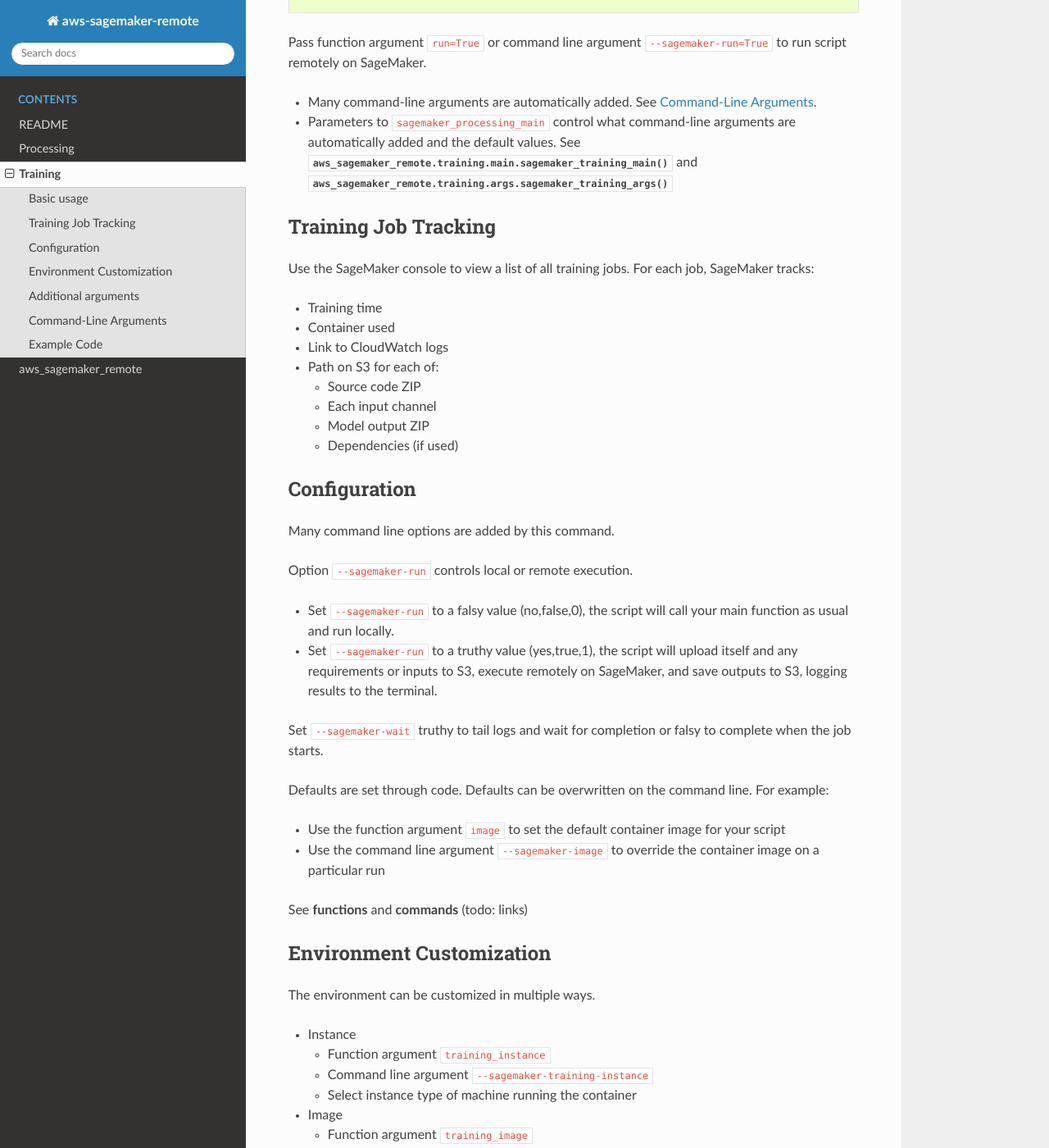
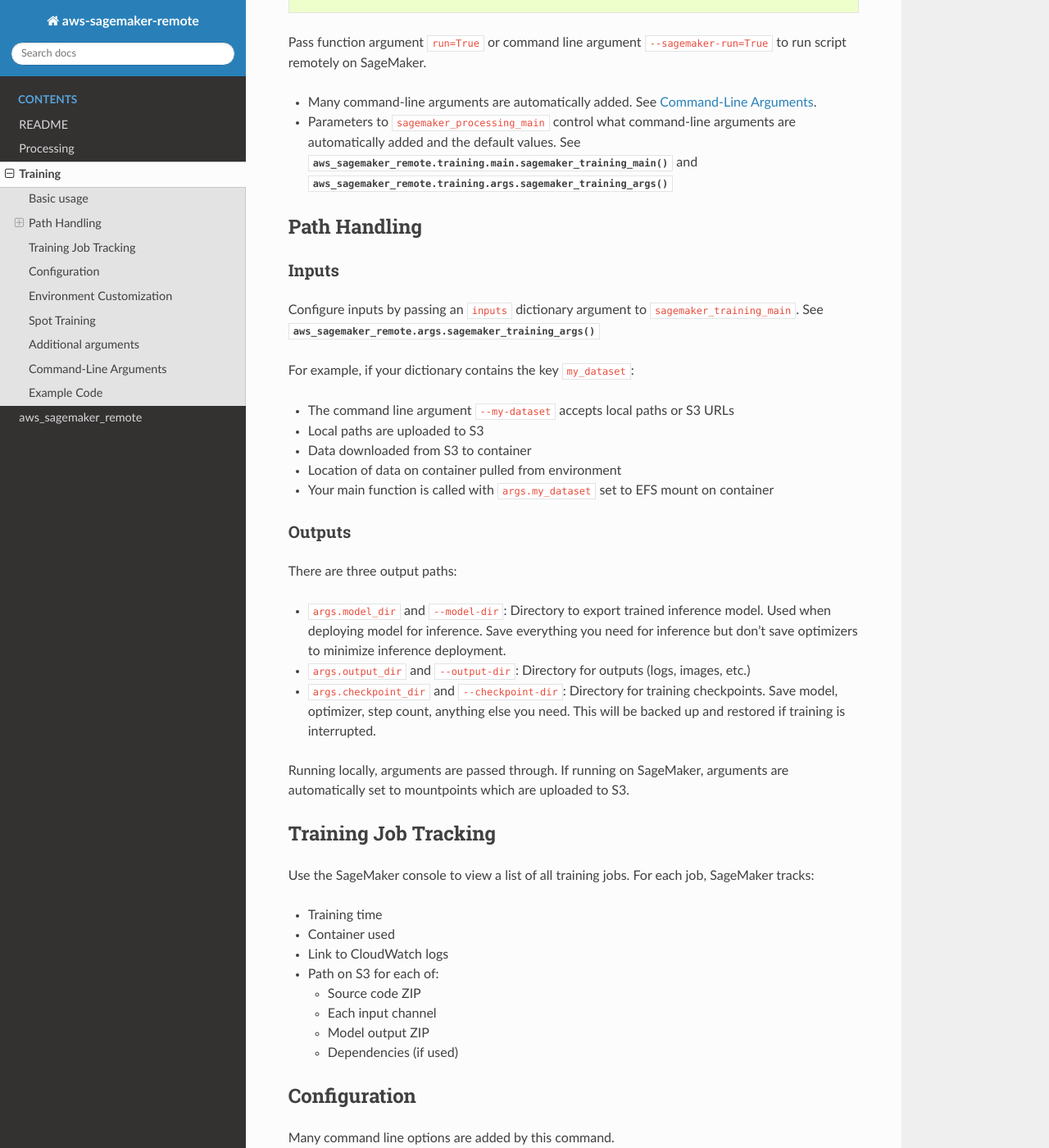
Before and after one commit to bstriner/aws-sagemaker-remote, a Sphinx documentation site: the page built from docs/source/training.rst, in a window 1280 px wide and 1400 px high, scrolled down 604 px. Shown: the whole window at 82% size. Built offline with Sphinx 7.4.7 and the Read the Docs theme 2.0.0, drawn with Linux system fonts in a browser that asks for light colours; some of the changed text lies outside the part shown.

```diff
--- a/docs/source/training.rst
+++ b/docs/source/training.rst
@@ -33,6 +33,39 @@ Pass function argument ``run=True`` or command line argument ``--sagemaker-run=T
   and the default values. See :meth:`aws_sagemaker_remote.training.main.sagemaker_training_main` and
   :meth:`aws_sagemaker_remote.training.args.sagemaker_training_args`
 
+Path Handling
+--------------
+
+Inputs
+************
+
+Configure inputs by passing an ``inputs`` dictionary argument to ``sagemaker_training_main``.
+See :meth:`aws_sagemaker_remote.args.sagemaker_training_args`
+
+For example, if your dictionary contains the key ``my_dataset``:
+
+* The command line argument ``--my-dataset`` accepts local paths or S3 URLs
+* Local paths are uploaded to S3
+* Data downloaded from S3 to container
+* Location of data on container pulled from environment
+* Your main function is called with ``args.my_dataset`` set to EFS mount on container
+
+Outputs
+************
+
+There are three output paths:
+
+* ``args.model_dir`` and ``--model-dir``: Directory to export trained inference model.
+  Used when deploying model for inference. Save everything you need for inference but don't
+  save optimizers to minimize inference deployment.
+* ``args.output_dir`` and ``--output-dir``: Directory for outputs (logs, images, etc.)
+* ``args.checkpoint_dir`` and ``--checkpoint-dir``: Directory for training checkpoints.
+  Save model, optimizer, step count, anything else you need. This will be backed up and restored
+  if training is interrupted.
+
+Running locally, arguments are passed through. If running on SageMaker, arguments
+are automatically set to mountpoints which are uploaded to S3.
+
 Training Job Tracking
 -----------------------
 
@@ -56,7 +89,6 @@ Many command line options are added by this command.
 
 Option ``--sagemaker-run`` controls local or remote execution.
 
-
 * Set ``--sagemaker-run`` to a falsy value (no,false,0), the script will call your main function as usual and run locally.
 * Set ``--sagemaker-run`` to a truthy value (yes,true,1), the script will upload itself and any requirements or inputs to S3, execute remotely on SageMaker, and save outputs to S3, logging results to the terminal.
 
@@ -64,11 +96,11 @@ Set ``--sagemaker-wait`` truthy to tail logs and wait for completion or falsy to
 
 Defaults are set through code. Defaults can be overwritten on the command line. For example:
 
-
 * Use the function argument ``image`` to set the default container image for your script
 * Use the command line argument ``--sagemaker-image`` to override the container image on a particular run
 
-See **functions** and **commands** (todo: links)
+See :meth:`aws_sagemaker_remote.args.sagemaker_training_args` and `Command-Line Arguments` for details.
+
 
 Environment Customization
 -------------------------
@@ -105,6 +137,16 @@ The environment can be customized in multiple ways.
   * Each ``value`` is a directory containing a Python module that will be uploaded to S3, downloaded to SageMaker, and put on the PYTHONPATH
   * For example, if directory ``mymodule`` contains the files ``__init__.py`` and ``myfile.py`` and ``myfile.py`` contains ``def myfunction():...``\ , pass ``dependencies={'mymodule':'path/to/mymodule'}`` to ``sagemaker_processing_main`` and then use ``from mymodule.myfile import myfunction`` in your script.
   * Use module uploads for supporting code that is not being installed from packages.
+
+Spot Training
+--------------
+
+Save on training costs by using spot training. Rather than starting immediately, AWS runs training when excess processing is available
+in exchange for cost savings.
+
+* ``--sagemaker-spot-instances=yes`` Use spot instances
+* ``--sagemaker-max-run`` Maximum training runtime in seconds
+* ``--sagemaker-max-wait`` Maximum time to wait in seconds, must be greater than the runtime.
 
 Additional arguments
 --------------------
--- a/setup.py
+++ b/setup.py
@@ -3,7 +3,7 @@ import os
 with open(os.path.abspath(os.path.join(__file__, '../README.rst')), encoding='utf-8') as f:
     long_description = f.read()
 setup(name='aws-sagemaker-remote',
-      version='0.0.22',
+      version='0.0.23',
       author='Ben Striner',
       author_email="bstriner@gmail.com",
       url='https://github.com/bstriner/aws-sagemaker-remote',
```
Also changed, not shown: 3 other files.
